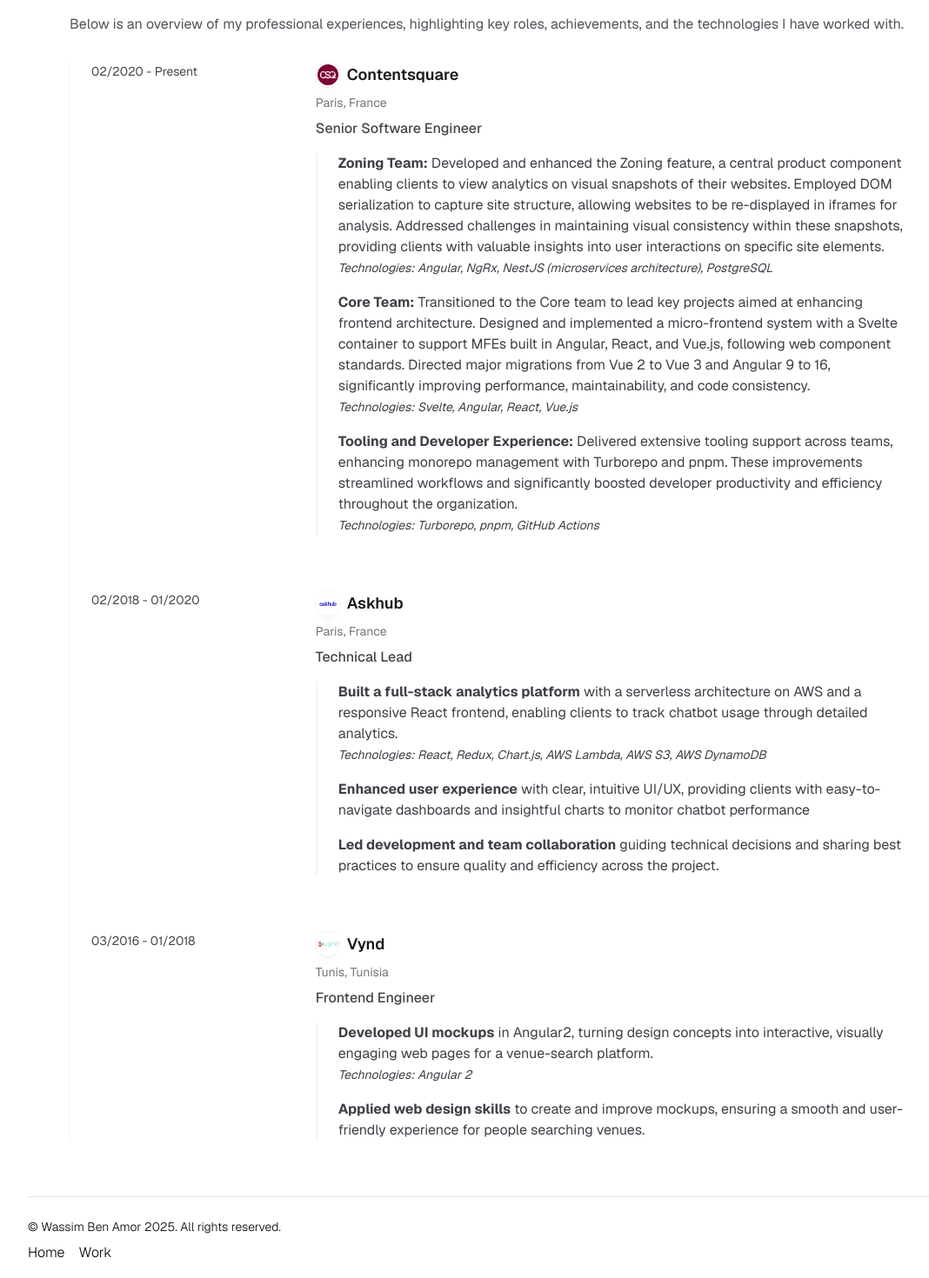
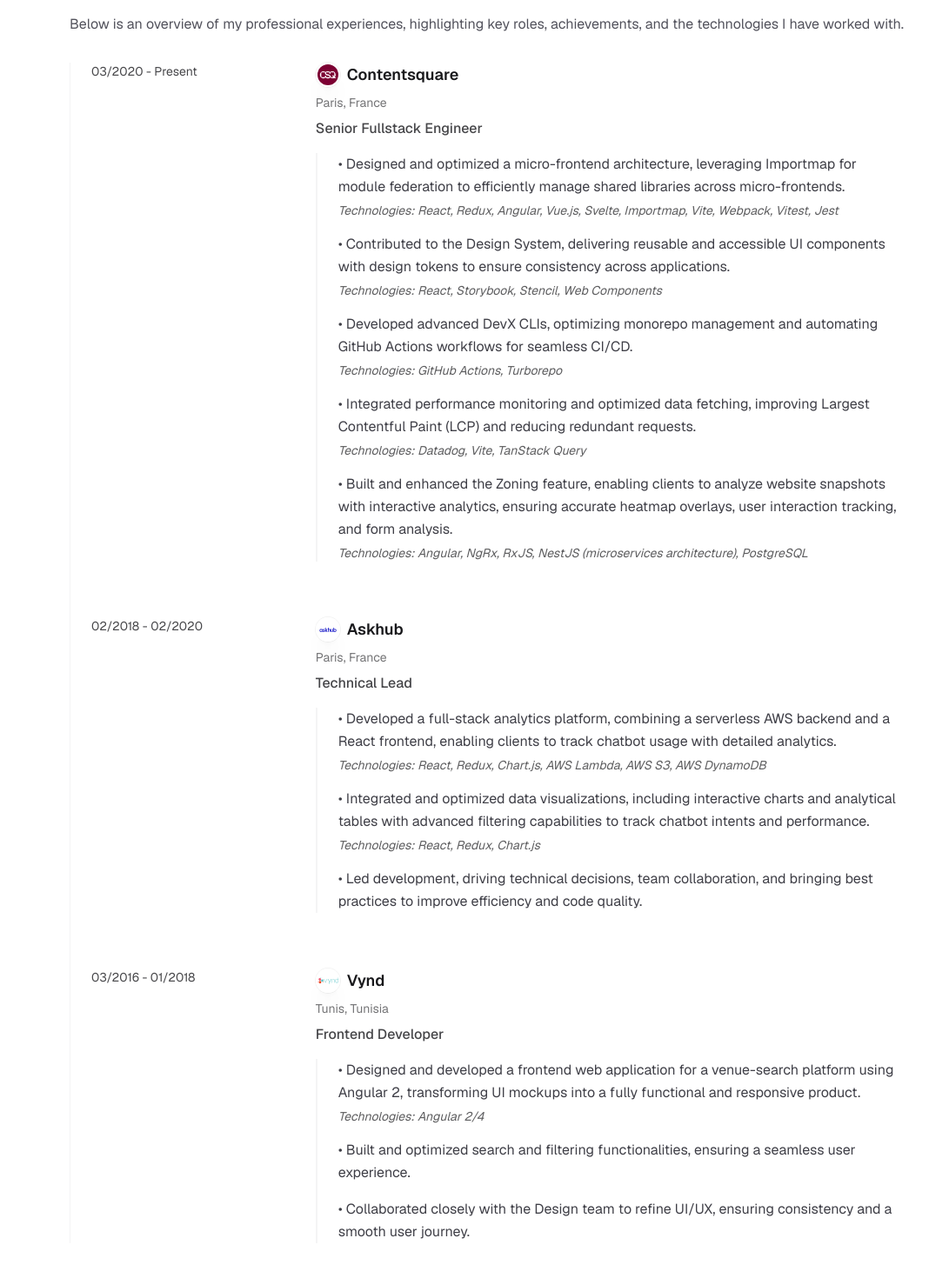
Before and after one commit to wassim-ben-amor/site, a Next.js app: page /work in a window 1280 px wide. Shown: the part 180-1650 px from the top of the page at 87% size, without its empty margins (80-1148 px from the left). Built offline with nearby package versions, Linux system fonts and the light colour scheme.

Commit message:
chore: update work experiences page

```diff
--- a/app/work/page.tsx
+++ b/app/work/page.tsx
@@ -16,7 +16,6 @@
   location: string;
   period: string;
   details: {
-    title: string;
     description: string;
     technologies: string[];
   }[];
@@ -24,33 +23,36 @@
 
 const experiences: Experience[] = [
   {
-    role: "Senior Software Engineer",
+    role: "Senior Fullstack Engineer",
     company: "Contentsquare",
     location: "Paris, France",
-    period: "02/2020 - Present",
+    period: "03/2020 - Present",
     details: [
       {
-        title: "Zoning Team:",
-        description:
-          "Developed and enhanced the Zoning feature, a central product component enabling clients to view analytics on visual snapshots of their websites. Employed DOM serialization to capture site structure, allowing websites to be re-displayed in iframes for analysis. Addressed challenges in maintaining visual consistency within these snapshots, providing clients with valuable insights into user interactions on specific site elements.",
+        description: "Designed and optimized a micro-frontend architecture, leveraging Importmap for module federation to efficiently manage shared libraries across micro-frontends.",
+        technologies: ["React", "Redux", "Angular", "Vue.js", "Svelte", "Importmap", "Vite", "Webpack", "Vitest", "Jest"],
+      },
+      {
+        description: "Contributed to the Design System, delivering reusable and accessible UI components with design tokens to ensure consistency across applications.",
+        technologies: ["React", "Storybook", "Stencil", "Web Components"],
+      },
+      {
+        description: "Developed advanced DevX CLIs, optimizing monorepo management and automating GitHub Actions workflows for seamless CI/CD.",
+        technologies: ["GitHub Actions", "Turborepo"],
+      },
+      {
+        description: "Integrated performance monitoring and optimized data fetching, improving Largest Contentful Paint (LCP) and reducing redundant requests.",
+        technologies: ["Datadog", "Vite", "TanStack Query"],
+      },
+      {
+        description: "Built and enhanced the Zoning feature, enabling clients to analyze website snapshots with interactive analytics, ensuring accurate heatmap overlays, user interaction tracking, and form analysis.",
         technologies: [
           "Angular",
           "NgRx",
+          "RxJS",
           "NestJS (microservices architecture)",
           "PostgreSQL",
         ],
-      },
-      {
-        title: "Core Team:",
-        description:
-          "Transitioned to the Core team to lead key projects aimed at enhancing frontend architecture. Designed and implemented a micro-frontend system with a Svelte container to support MFEs built in Angular, React, and Vue.js, following web component standards. Directed major migrations from Vue 2 to Vue 3 and Angular 9 to 16, significantly improving performance, maintainability, and code consistency.",
-        technologies: ["Svelte", "Angular", "React", "Vue.js"],
-      },
-      {
-        title: "Tooling and Developer Experience:",
-        description:
-          "Delivered extensive tooling support across teams, enhancing monorepo management with Turborepo and pnpm. These improvements streamlined workflows and significantly boosted developer productivity and efficiency throughout the organization.",
-        technologies: ["Turborepo", "pnpm", "GitHub Actions"],
       },
     ],
   },
@@ -58,12 +60,10 @@
     role: "Technical Lead",
     company: "Askhub",
     location: "Paris, France",
-    period: "02/2018 - 01/2020",
+    period: "02/2018 - 02/2020",
     details: [
       {
-        title: "Built a full-stack analytics platform",
-        description:
-          "with a serverless architecture on AWS and a responsive React frontend, enabling clients to track chatbot usage through detailed analytics.",
+        description: "Developed a full-stack analytics platform, combining a serverless AWS backend and a React frontend, enabling clients to track chatbot usage with detailed analytics.",
         technologies: [
           "React",
           "Redux",
@@ -74,35 +74,31 @@
         ],
       },
       {
-        title: "Enhanced user experience",
-        description:
-          "with clear, intuitive UI/UX, providing clients with easy-to-navigate dashboards and insightful charts to monitor chatbot performance",
-        technologies: [],
+        description: "Integrated and optimized data visualizations, including interactive charts and analytical tables with advanced filtering capabilities to track chatbot intents and performance.",
+        technologies: ["React", "Redux", "Chart.js"],
       },
       {
-        title: "Led development and team collaboration",
-        description:
-          "guiding technical decisions and sharing best practices to ensure quality and efficiency across the project.",
+        description: "Led development, driving technical decisions, team collaboration, and bringing best practices to improve efficiency and code quality.",
         technologies: [],
-      },
+      }
     ],
   },
   {
-    role: "Frontend Engineer",
+    role: "Frontend Developer",
     company: "Vynd",
     location: "Tunis, Tunisia",
     period: "03/2016 - 01/2018",
     details: [
       {
-        title: "Developed UI mockups",
-        description:
-          "in Angular2, turning design concepts into interactive, visually engaging web pages for a venue-search platform.",
-        technologies: ["Angular 2"],
+        description: "Designed and developed a frontend web application for a venue-search platform using Angular 2, transforming UI mockups into a fully functional and responsive product.",
+        technologies: ["Angular 2/4"],
       },
       {
-        title: "Applied web design skills",
-        description:
-          "to create and improve mockups, ensuring a smooth and user-friendly experience for people searching venues.",
+        description: "Built and optimized search and filtering functionalities, ensuring a seamless user experience.",
+        technologies: [],
+      },
+      {
+        description: "Collaborated closely with the Design team to refine UI/UX, ensuring consistency and a smooth user journey.",
         technologies: [],
       },
     ],
@@ -144,11 +140,10 @@
 
       <ul className="mt-4 space-y-4 pl-4 border-l-2 border-zinc-100 dark:border-zinc-700 text-zinc-700 dark:text-zinc-300">
         {experience.details.map((detail, idx) => (
-          <li key={idx} className="pl-2">
-            <strong>{detail.title}</strong> {detail.description}
-            <br />
+          <li key={idx} className="pl-2 leading-relaxed">
+            • {detail.description}
             {detail.technologies.length > 0 && (
-              <span className="text-sm italic">
+              <span className="block text-sm italic text-primary/70 mt-1">
                 Technologies: {detail.technologies.join(", ")}
               </span>
             )}
```
